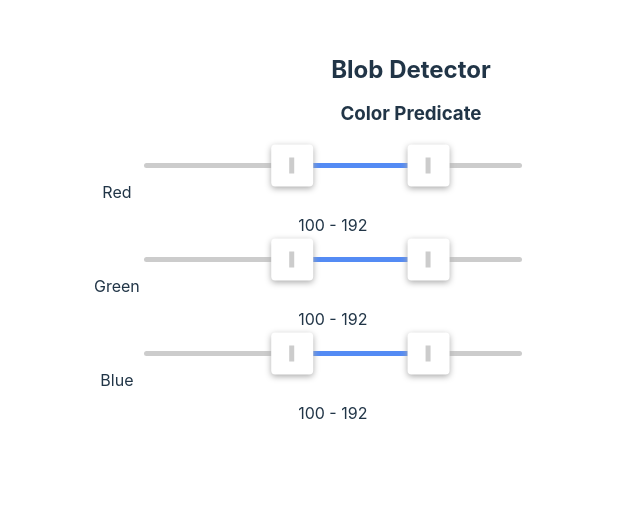
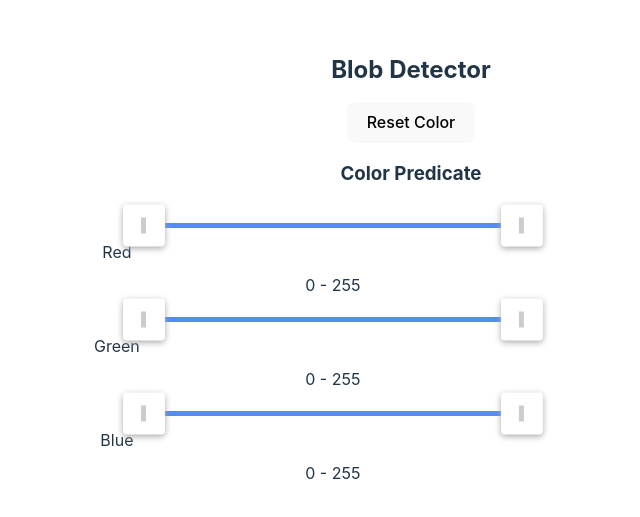
Before and after one commit to egminer6/halloween_2023, a React (Vite) app: page / in a window 1280 px wide. Shown: the part 605-1122 px from the top of the page, without its empty margins (229-869 px from the left). Built offline with nearby package versions, Linux system fonts and the light colour scheme; no server answers.

Commit message:
Reset Color

```diff
--- a/src/components/BlobDetector.tsx
+++ b/src/components/BlobDetector.tsx
@@ -70,12 +70,11 @@ export default function BlobDetector(props: IBlobDetectorProps) {
   React.useEffect(() => {
     if ( ( webcamRef.current ) && ( cvLoaded ) ) {
       const videoSrc = webcamRef.current!.video;
-      videoSrc?.play();
+      //videoSrc?.play();
 
       const src = new cv.Mat(videoSrc?.height, videoSrc?.width, cv.CV_8UC4);
       const dst = new cv.Mat();
       const cap = new cv.VideoCapture(videoSrc!);
-
 
       const detectColor = async () => {
         if (!cap) {
@@ -113,7 +112,18 @@ export default function BlobDetector(props: IBlobDetectorProps) {
     <>
       <div style={{ ...props.style }}>
         <h2>Blob Detector</h2>
+        <button className="resetButton" value={"Reset Color"} onClick = { () => {
+          setColorPredicate( {
+            red_min: 0, red_max: 255,
+            green_min: 0, green_max: 255,
+            blue_min: 0, blue_max: 255,
 
+            red_green_min: -255, red_green_max: 255,
+            red_blue_min: -255, red_blue_max: 255,
+            green_blue_min: -255, green_blue_max: 255,
+          } );
+        } }
+        >Reset Color</button>
         <h3>Color Predicate</h3>
         <table>
           <tbody>
@@ -121,7 +131,9 @@ export default function BlobDetector(props: IBlobDetectorProps) {
               <td>Red</td>
               <td>
                 <div className="color-predicate-range-slider-container">
-                  <ColorPredicateRangeSlider rtl={false} callback={
+                  <ColorPredicateRangeSlider rtl={false}
+                  values={[colorPredicate.red_min, colorPredicate.red_max]}
+                  callback={
                       ( values : [number, number ] ) => {
                         //console.log( `callback red ${values}`);
                         updateColorPredicate( { red_min: values[0], red_max: values[1] } ); }
@@ -134,7 +146,9 @@ export default function BlobDetector(props: IBlobDetectorProps) {
               <td>Green</td>
               <td>
                 <div className="color-predicate-range-slider-container">
-                  <ColorPredicateRangeSlider rtl={false} callback={
+                  <ColorPredicateRangeSlider rtl={false}
+                    values={[colorPredicate.green_min, colorPredicate.green_max]}
+                    callback={
                       ( values : [number, number ] ) => {
                         //console.log( `callback green ${values}`);
                         updateColorPredicate( { green_min: values[0], green_max: values[1] } ); }
@@ -147,7 +161,9 @@ export default function BlobDetector(props: IBlobDetectorProps) {
               <td>Blue</td>
               <td>
                 <div className="color-predicate-range-slider-container">
-                  <ColorPredicateRangeSlider rtl={false} callback={
+                  <ColorPredicateRangeSlider rtl={false}
+                    values={[colorPredicate.blue_min, colorPredicate.blue_max]}
+                    callback={
                       ( values : [number, number ] ) => {
                         //console.log( `callback blue ${values}`);
                         updateColorPredicate( { blue_min: values[0], blue_max: values[1] } ); }
--- a/src/components/ColorPredicateRangeSlider.tsx
+++ b/src/components/ColorPredicateRangeSlider.tsx
@@ -1,3 +1,4 @@
+import { projectPoints } from "@techstark/opencv-js";
 import React from "react";
 import { Range, getTrackBackground } from "react-range";
 
@@ -8,10 +9,10 @@ const MAX = 255;
 //type ColorPredicateRangeSliderProps = { rtl? : boolean };
 
 const ColorPredicateRangeSlider = ( argProps : any ) => {
-  const props = { rtl: false, ...argProps };
+  const props = { rtl: false, values: [0,255], ...argProps };
   const rtl = props.rtl;
 
-  const [values, setValues] = React.useState([100, 192]);
+  const [values, setValues] = React.useState( props.values );
   return (
     <div
       style={{
@@ -21,7 +22,7 @@ const ColorPredicateRangeSlider = ( argProps : any ) => {
       }}
     >
       <Range
-        values={values}
+        values={ props.values }
         step={STEP}
         min={MIN}
         max={MAX}
@@ -29,7 +30,6 @@ const ColorPredicateRangeSlider = ( argProps : any ) => {
         onChange={(values) => {
           setValues(values);
           if ( props.callback !== undefined ) {
-
             props.callback(values);
           }
         }}
```
